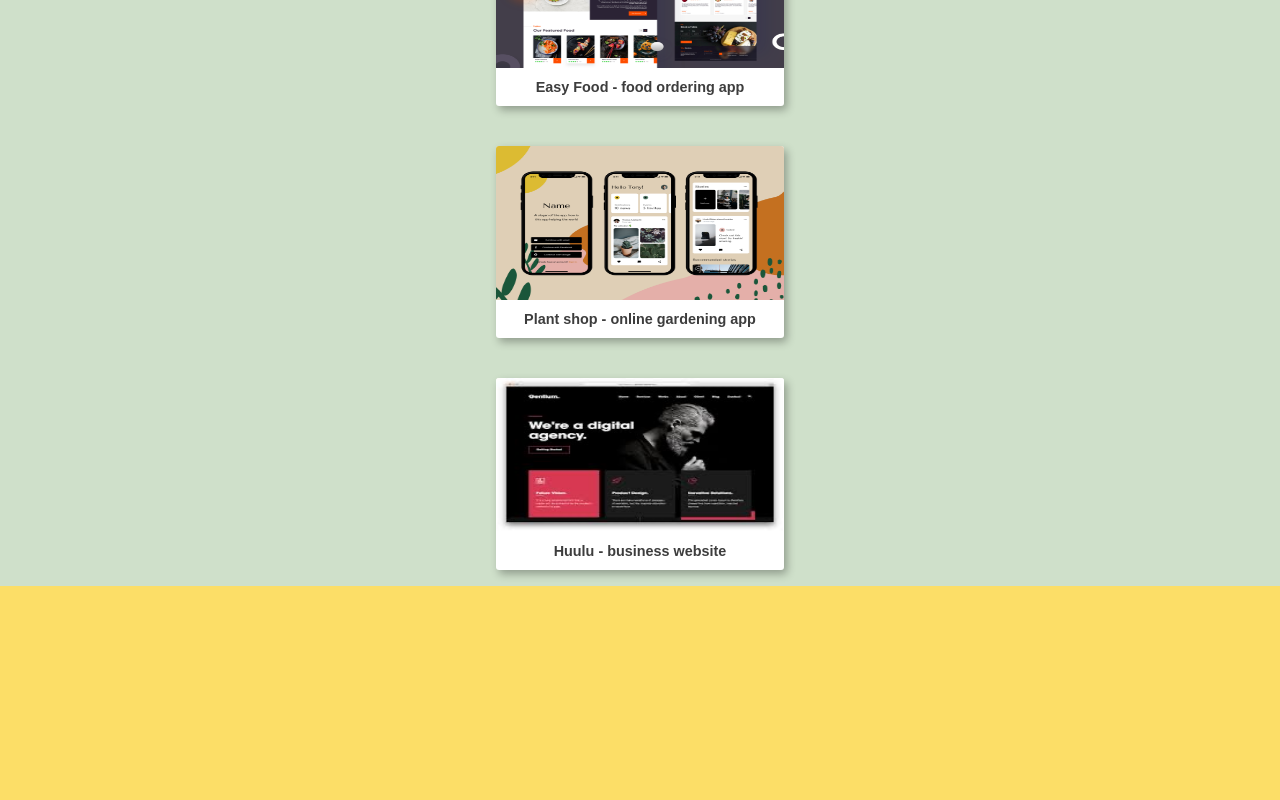
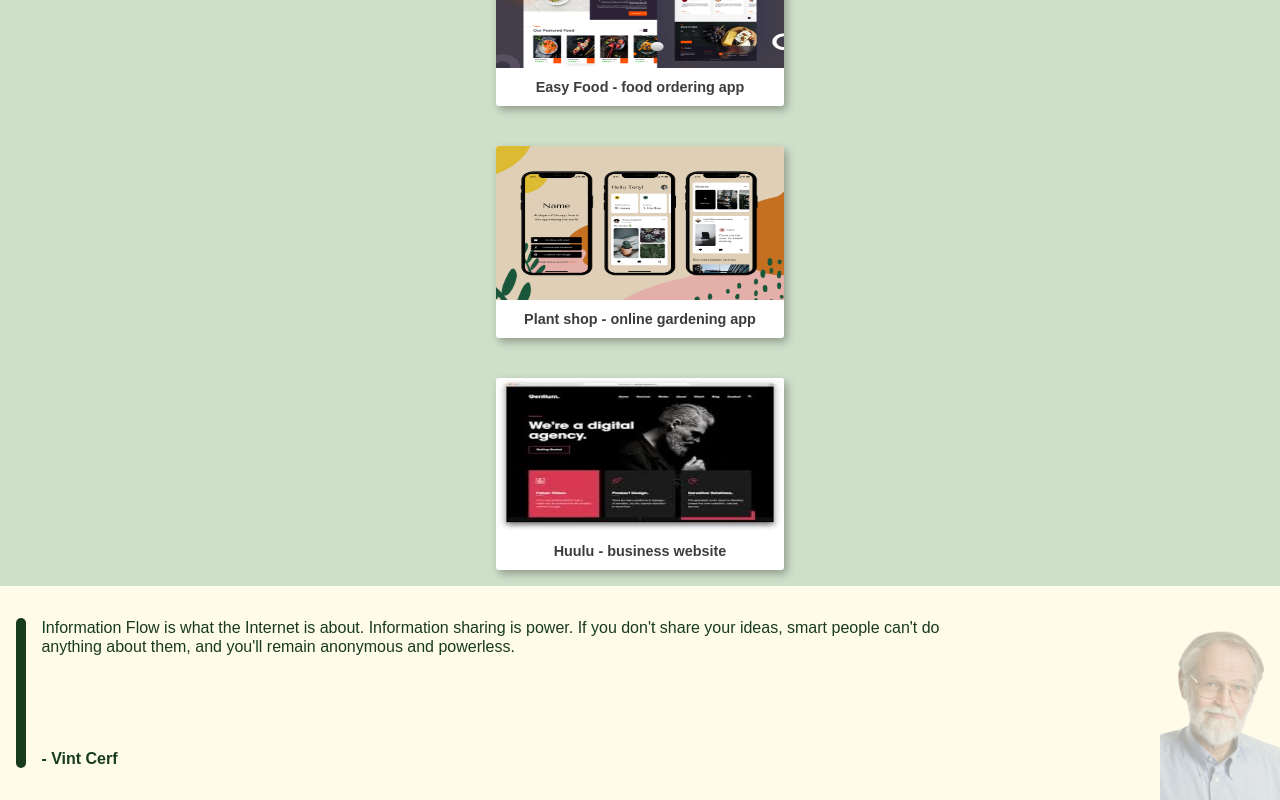
Before and after one commit to yoshiodei/responsive-react-portfolio-page, a React (Create React App) app: page / in a window 1280 px wide. Shown: the part 3308-4108 px from the top of the page. Before the commit the page ends 3894 px from the top, so only its background shows below. Built offline with nearby package versions, Linux system fonts and the light colour scheme.

Commit message:
modify app.js

```diff
--- a/src/App.js
+++ b/src/App.js
@@ -3,6 +3,7 @@ import IntroBody from './Components/IntroBody';
 import About from './Components/About';
 import MySkills from './Components/MySkills';
 import Project from './Components/Project';
+import Quote from './Components/Quote';
 
 import './App.css';
 
@@ -14,6 +15,7 @@ function App() {
       <About />
       <MySkills />
       <Project />
+      <Quote />
     </div>
   );
 }
```
